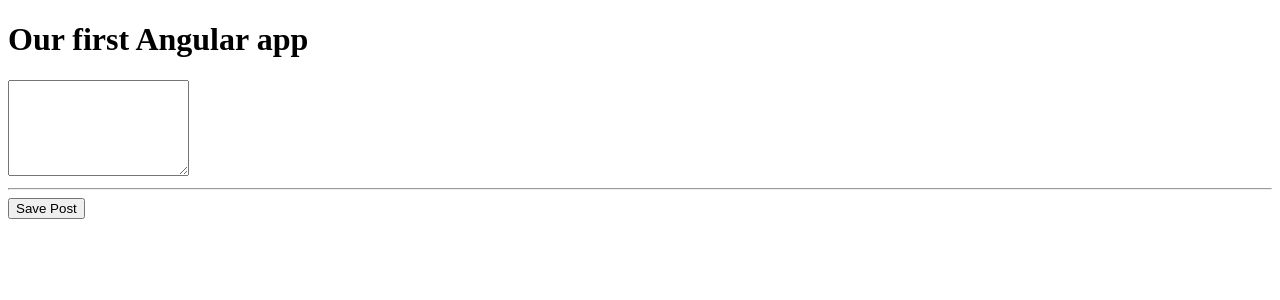
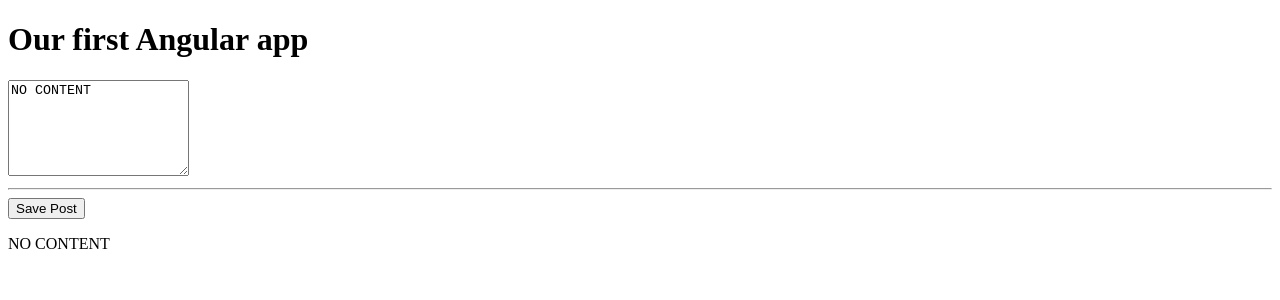
Before and after one commit to juncn/mean-course, an Angular app: page / in a window 1280 px wide. Shown: the top 300 px of the page. Built offline with nearby package versions, Linux system fonts and the light colour scheme.

Commit message:
add - section 2 - outputting content

```diff
--- a/src/app/posts/post-create/post-create.component.html
+++ b/src/app/posts/post-create/post-create.component.html
@@ -1,3 +1,4 @@
-<textarea rows="6"></textarea>
+<textarea rows="6" [value]="newPost"></textarea>
 <hr>
 <button (click)="onAddPost()">Save Post</button>
+<p>{{ newPost }}</p>
--- a/src/app/posts/post-create/post-create.component.ts
+++ b/src/app/posts/post-create/post-create.component.ts
@@ -5,7 +5,10 @@
   templateUrl: './post-create.component.html'
 })
 export class PostCreateComponent {
+  newPost = 'NO CONTENT';
+
   onAddPost() {
     console.log('post added');
+    this.newPost = 'The user\'s post';
   }
 }
```
